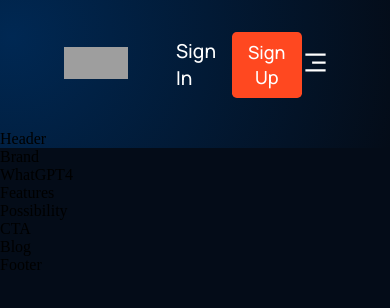
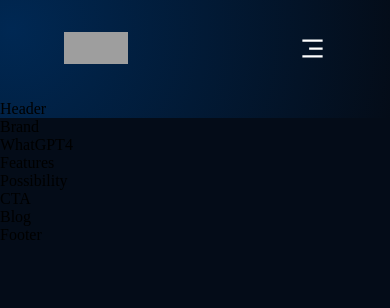
Before and after one commit to PonyDiehl/react_front_end_practice, a React (Create React App) app: page / in a window 390 px wide. Shown: the top 308 px of the page. Built offline with nearby package versions, Linux system fonts and the light colour scheme; grey boxes are pictures that could not be loaded.

Commit message:
navbar-css

```diff
--- a/src/components /navbar/Navbar.jsx
+++ b/src/components /navbar/Navbar.jsx
@@ -5,7 +5,7 @@ import './navbar.css';
 
 const Menu = () => (
   <>
-  <p><a href='#home'>Home</a></p>
+          <p><a href='#home'>Home</a></p>
           <p><a href='#wgpt3'>What is GPT4?</a></p>
           <p><a href='#possibility'>Open AI</a></p>
           <p><a href='#features'>Case Studies</a></p>
--- a/src/components /navbar/navbar.css
+++ b/src/components /navbar/navbar.css
@@ -1,11 +1,11 @@
-.gpt4__navbar{
+.gpt4__navbar {
     display: flex;
     justify-content: space-between;
     align-items: center;
 
     padding: 2rem 6rem;
 }
-.gpt4__navbar-links{
+.gpt4__navbar-links {
     flex: 1;
     display: flex;
     justify-content: flex-start;
@@ -14,7 +14,7 @@
 .gpt4__navbar-links_logo {
     margin-right: 2rem;
 }
-.gpt4__navbar-links_logo img{
+.gpt4__navbar-links_logo img {
     width: 4rem;
     height: 2rem;
 }
@@ -29,14 +29,13 @@
 }
 .gpt4__navbar-links_container p,
 .gpt4__navbar-sign p,
-.gpt4__navbar-menu_conntainer p{
+.gpt4__navbar-menu_conntainer p {
     color: #fff;
     font-family: var(--font-family);
     font-weight: 500;
     font-size: 1.2rem;
     line-height: 1.7rem;
     text-transform: capitalize;
-
     margin: 0 1rem;
     cursor: pointer;
 }
@@ -98,3 +97,14 @@
         padding: 2rem 4rem;
     }
 }
+@media screen and (max-width: 700px) {
+    .gpt4__navbar {
+        padding: 2rem 4rem;
+    }
+    .gpt4__navbar-sign {
+        display: none
+    }
+    .gpt4__navbar-menu_conntainer {
+        top: 1.25rem;
+    }
+}
```
